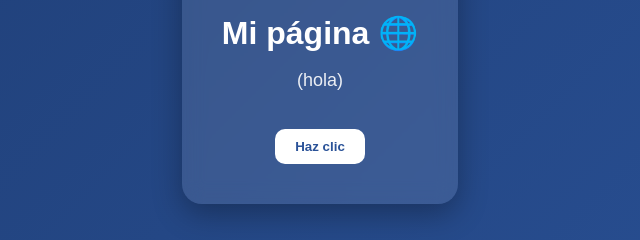
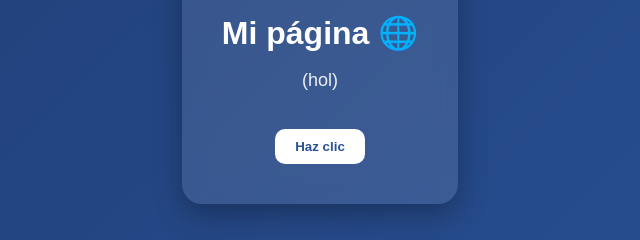
Before and after one commit to luisenriquezparra-pixel/mi-pagina-prueba, a plain HTML site: page index.html in a window 1280 px wide. Shown: the part 322-562 px from the top of the page, 320-960 px from the left. Drawn offline with Linux system fonts and the light colour scheme.

Commit message:
Change greeting text from '(hola)' to '(hol)'

```diff
--- a/index.html
+++ b/index.html
@@ -54,7 +54,7 @@
 
   <div class="card">
     <h1>Mi página 🌐</h1>
-    <p>(hola)</p>
+    <p>(hol)</p>
     <button onclick="alert('Hola 😄')">Haz clic</button>
   </div>
 
```
